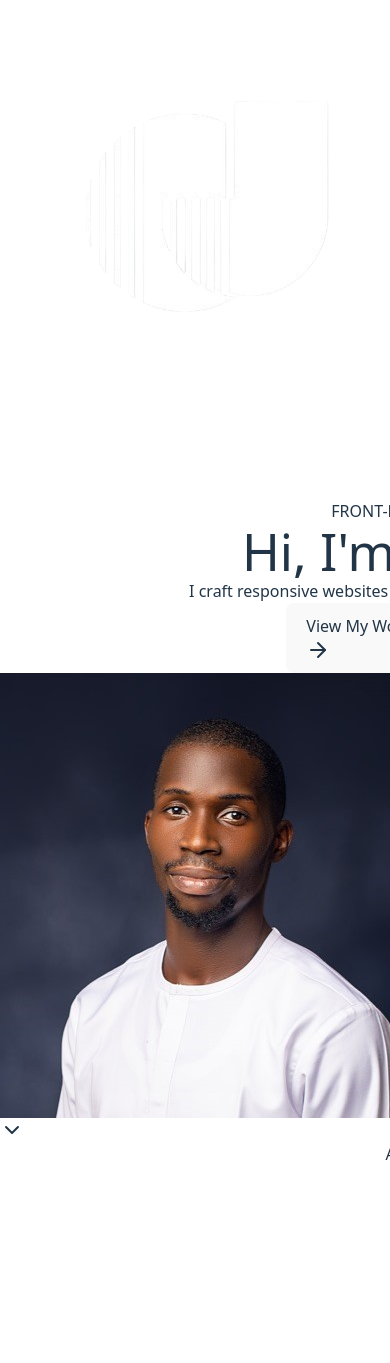
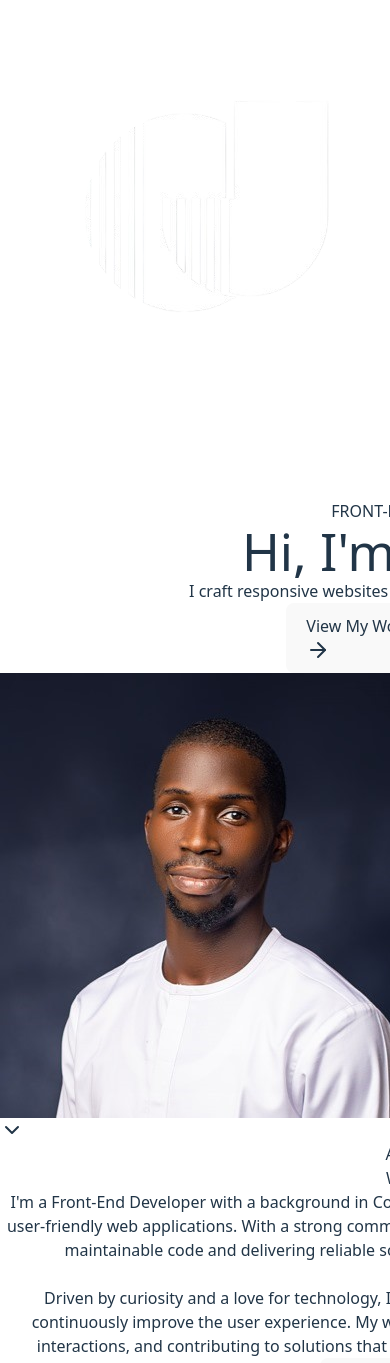
Before and after one commit to onumaeleanyagift/myPortfolio, a React (Vite) app: page / in a window 390 px wide. Shown: the top 1363 px of the page. Before the commit the page ends 1166 px from the top, so only its background shows below. Built offline with nearby package versions, Linux system fonts and the light colour scheme.

Commit message:
Refactored AboutSection and HeroSection for cleaner structure and responsiveness

```diff
--- a/src/sections/AboutSection.jsx
+++ b/src/sections/AboutSection.jsx
@@ -1,12 +1,75 @@
 import React, { useState } from "react";
+import { HardDriveDownload } from "lucide-react";
+import icon1 from "../assets/icons/html5.svg";
+import icon2 from "../assets/icons/css3.svg";
+import icon3 from "../assets/icons/js.svg";
+import icon4 from "../assets/icons/react.svg";
+import icon5 from "../assets/icons/git.svg";
 
 const AboutSection = () => {
-
-    return (
-        <div id="about">
-            <h2>About Me</h2>
+  return (
+    <div id="about" className="bg-[#161616] py-20">
+      <div className="container mx-auto px-4">
+        <div className="pb-12">
+          <h2 className="font-bold text-4xl mb-2">About Me</h2>
+          <div className="w-20 h-1 bg-[#2DD4BF] mx-auto"></div>
         </div>
-    );
+        <div className="flex flex-col lg:flex-row md:flex-row gap-12 text-justify">
+          <div className="lg:w-1/2 md:w-1/2">
+            <h2 className="text-2xl text-[#2DD4BF] font-semibold pb-8">
+              Who I am
+            </h2>
+            <p className="text-justify pb-8 font-medium">
+              I'm a Front-End Developer with a background in Computer
+              Engineering and a passion for building responsive, user-friendly
+              web applications. With a strong command of HTML5, CSS, and
+              JavaScript, I focus on writing clean, maintainable code and
+              delivering reliable software through thorough testing and code
+              reviews. <br />
+              <br />
+              Driven by curiosity and a love for technology, I stay up to date
+              with the latest web trends and tools to continuously improve the
+              user experience. My work is rooted in solving real problems,
+              enhancing digital interactions, and contributing to solutions that
+              make the web more accessible, efficient, and engaging.
+            </p>
+            <a href="/ONUMA_ELEANYA_GIFT_RESUME.pdf" download>
+              <button className="inline-flex bg-[#161616] text-[#2DD4BF] border-[#2DD4BF] border-2 gap-1 hover:bg-[#2DD4BF] hover:border-[#2DD4BF] hover:text-[#000]">
+                <HardDriveDownload className="w-5 h-5" /> Download Resume
+              </button>
+            </a>
+          </div>
+          <div className="lg:w-1/2 md:w-1/2">
+            <h2 className="text-2xl text-center text-[#2DD4BF] font-semibold pb-8 lg:text-left md:text-left">
+              My Skills
+            </h2>
+            <div className=" grid grid-cols-2 gap-6 lg:grid-cols-3 md:grid-cols-3">
+              <div className="flex flex-col items-center bg-[#1D1D1D] rounded-lg p-6 hover:bg-[#252525]">
+                <img src={icon1} alt="HTML5 Icon" className="w-8 lg:w-12" />
+                <span className="font-semibold pt-4">HTML5</span>
+              </div>
+              <div className="flex flex-col items-center bg-[#1D1D1D] rounded-lg p-6 hover:bg-[#252525]">
+                <img src={icon2} alt="CSS3 Icon" className="w-8 lg:w-12" />
+                <span className="font-semibold pt-4">CSS3</span>
+              </div>
+              <div className="flex flex-col items-center bg-[#1D1D1D] rounded-lg p-6 hover:bg-[#252525]">
+                <img src={icon3} alt="JS Icon" className="w-8 lg:w-12" />
+                <span className="font-semibold pt-4">JavaScript</span>
+              </div>
+              <div className="flex flex-col items-center bg-[#1D1D1D] rounded-lg p-6 hover:bg-[#252525]">
+                <img src={icon4} alt="React Icon" className="w-8 lg:w-12" />
+                <span className="font-semibold pt-4">React</span>
+              </div>
+              <div className="flex flex-col items-center bg-[#1D1D1D] rounded-lg p-6 hover:bg-[#252525]">
+                <img src={icon5} alt="Git Icon" className="w-8 lg:w-12" />
+                <span className="font-semibold pt-4">Git</span>
+              </div>
+            </div>
+          </div>
+        </div>
+      </div>
+    </div>
+  );
 };
 
 export default AboutSection;
--- a/src/sections/HeroSection.jsx
+++ b/src/sections/HeroSection.jsx
@@ -9,27 +9,29 @@ const HeroSection = () => {
   };
 
     return (
-      <div className="bg-[#161616] w-full">
-        <div className="flex items-center justify-around py-64">
-          <div className="text-left space-y-8">
-            <p className="text-[#2CCEB9] text-xl font-medium">
+      <div className="bg-[#191919]">
+        <div className="container mx-auto px-6">
+          <div className="flex flex-col items-center justify-between pt-40 lg:flex-row md:flex-row">
+            <div className=" text-left space-y-6 md:w-1/2">
+              <p className="text-[#2CCEB9] text-lg lg:text-xl md:text-xl font-medium">
                 FRONT-END DEVELOPER
               </p>
-            <h1 className="font-bold text-6xl">
+              <h1 className="font-bold text-4xl lg:text-6xl md:text-5xl">
                 Hi, I'm Onuma<span className="text-[#14B8A6]">.</span>
               </h1>
-            <p className="text-3xl py-4">
+              <p className="text-xl py-2 lg:text-3xl md:text-2xl sm:text-xl">
                 I craft responsive websites where technologies meet creativity
               </p>
               <button
                 onClick={() => Navigate("/ProjectSection")}
-              className="inline-flex items-center bg-[#2CCEB9] gap-1 hover:bg-[#14B8A6] hover:border-[#14B8A6] text-lg"
+                className="inline-flex items-center bg-[#2CCEB9] gap-1 hover:bg-[#14B8A6] hover:border-[#14B8A6] lg:text-lg"
               >
-              View My Work<ArrowRight className="w-5 h-5" />
+                View My Work
+                <ArrowRight className="w-5 h-5" />
               </button>
               <button
                 onClick={() => Navigate("/ContactSection")}
-              className="bg-[#161616] border-[#4B5563] hover:border-[#14B8A6] mx-4 text-lg"
+                className="bg-[#161616] border-[#4B5563] hover:border-[#14B8A6] mx-2 lg:mx-4 lg:text-lg"
               >
                 Contact Me
               </button>
@@ -38,12 +40,13 @@ const HeroSection = () => {
               <img
                 src={image}
                 alt="Photo of Onuma"
-              className="w-[20em] h-[20em] rounded-full border-4 border-[#14B8A6]"
+                className="w-[17em] h-[17em] lg:w-[20em] lg:h-[20em] rounded-full border-4 border-[#14B8A6] mt-16"
               />
             </div>
           </div>
-        <div onClick={handleScroll} className="flex justify-center py-8">
+          <div onClick={handleScroll} className="flex justify-center pt-16 pb-4 lg:pt-32 lg:pb-8">
             <ChevronDown className="w-10 h-10 text-gray-500 animate-bounce cursor-pointer hover:text-[#14B8A6]" />
+          </div>
         </div>
       </div>
     );
```
Lines whose indentation alone changed are shown as unchanged.
